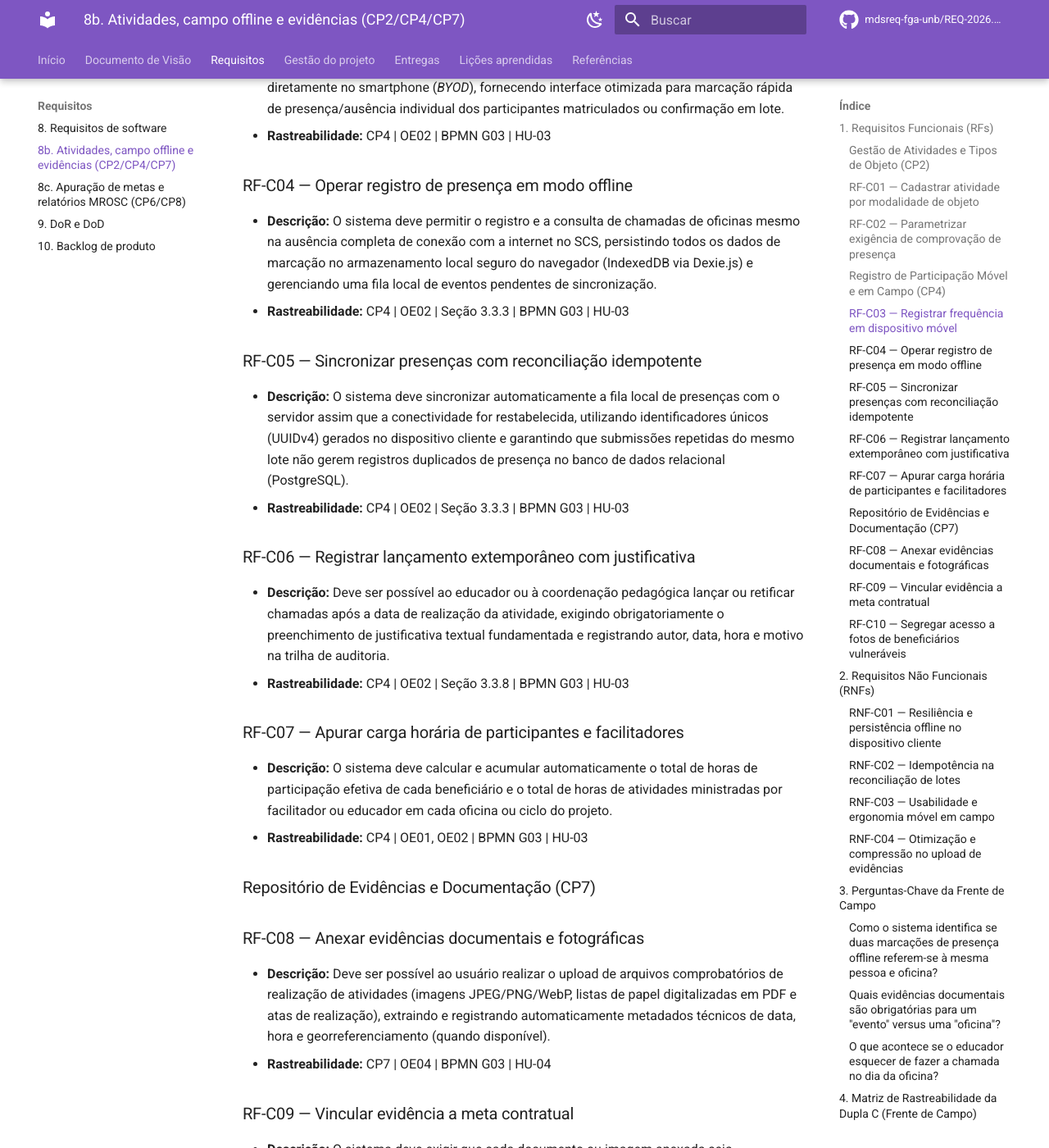
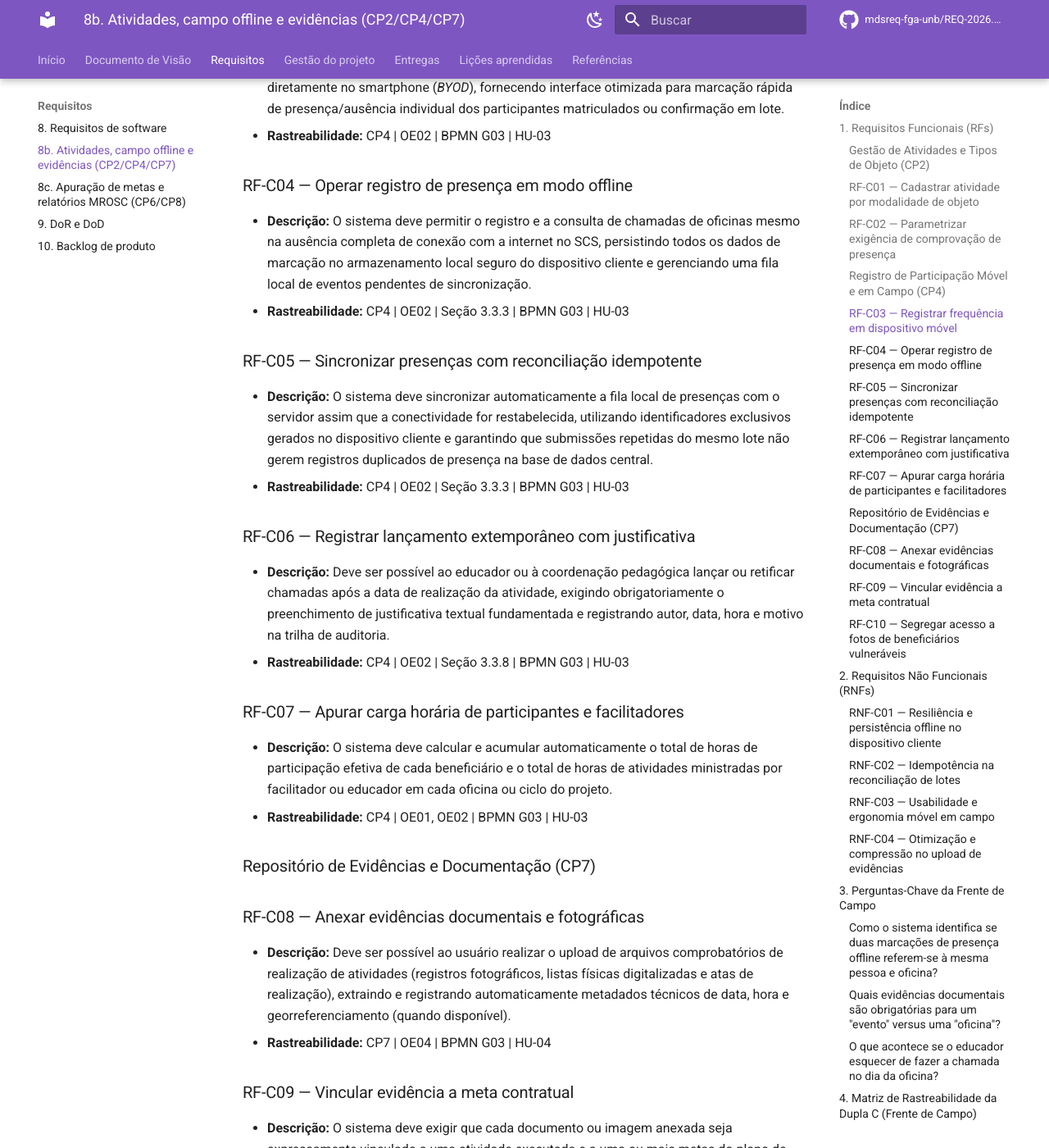
Before and after one commit to mdsreq-fga-unb/REQ-2026.2-T02-CyberSetor, an MkDocs documentation site: the page built from docs/requisitos/8b-requisitos-campo-evidencias.md, in a window 1280 px wide and 1400 px high, scrolled down 1112 px. Shown: the whole window at 82% size. Built offline with MkDocs 1.6.1 and Material for MkDocs 9.7.7, drawn with Linux system fonts in a browser that asks for light colours; comment, search, counter and statistics services are not loaded.

Commit message:
docs(requisitos): abstrai termos de implementacao da esteira de campo (#40)
Co-authored-by: Lucas de Paula Leal <lucaspaulaleal@users.noreply.github.com>

```diff
--- a/docs/requisitos/8b-requisitos-campo-evidencias.md
+++ b/docs/requisitos/8b-requisitos-campo-evidencias.md
@@ -28,12 +28,12 @@
 
 <a id="rf-c04"></a>
 ### RF-C04 — Operar registro de presença em modo offline
-* **Descrição:** O sistema deve permitir o registro e a consulta de chamadas de oficinas mesmo na ausência completa de conexão com a internet no SCS, persistindo todos os dados de marcação no armazenamento local seguro do navegador (IndexedDB via Dexie.js) e gerenciando uma fila local de eventos pendentes de sincronização.
+* **Descrição:** O sistema deve permitir o registro e a consulta de chamadas de oficinas mesmo na ausência completa de conexão com a internet no SCS, persistindo todos os dados de marcação no armazenamento local seguro do dispositivo cliente e gerenciando uma fila local de eventos pendentes de sincronização.
 * **Rastreabilidade:** CP4 | OE02 | Seção 3.3.3 | BPMN G03 | HU-03
 
 <a id="rf-c05"></a>
 ### RF-C05 — Sincronizar presenças com reconciliação idempotente
-* **Descrição:** O sistema deve sincronizar automaticamente a fila local de presenças com o servidor assim que a conectividade for restabelecida, utilizando identificadores únicos (UUIDv4) gerados no dispositivo cliente e garantindo que submissões repetidas do mesmo lote não gerem registros duplicados de presença no banco de dados relacional (PostgreSQL).
+* **Descrição:** O sistema deve sincronizar automaticamente a fila local de presenças com o servidor assim que a conectividade for restabelecida, utilizando identificadores exclusivos gerados no dispositivo cliente e garantindo que submissões repetidas do mesmo lote não gerem registros duplicados de presença na base de dados central.
 * **Rastreabilidade:** CP4 | OE02 | Seção 3.3.3 | BPMN G03 | HU-03
 
 <a id="rf-c06"></a>
@@ -50,7 +50,7 @@
 
 <a id="rf-c08"></a>
 ### RF-C08 — Anexar evidências documentais e fotográficas
-* **Descrição:** Deve ser possível ao usuário realizar o upload de arquivos comprobatórios de realização de atividades (imagens JPEG/PNG/WebP, listas de papel digitalizadas em PDF e atas de realização), extraindo e registrando automaticamente metadados técnicos de data, hora e georreferenciamento (quando disponível).
+* **Descrição:** Deve ser possível ao usuário realizar o upload de arquivos comprobatórios de realização de atividades (registros fotográficos, listas físicas digitalizadas e atas de realização), extraindo e registrando automaticamente metadados técnicos de data, hora e georreferenciamento (quando disponível).
 * **Rastreabilidade:** CP7 | OE04 | BPMN G03 | HU-04
 
 <a id="rf-c09"></a>
```
